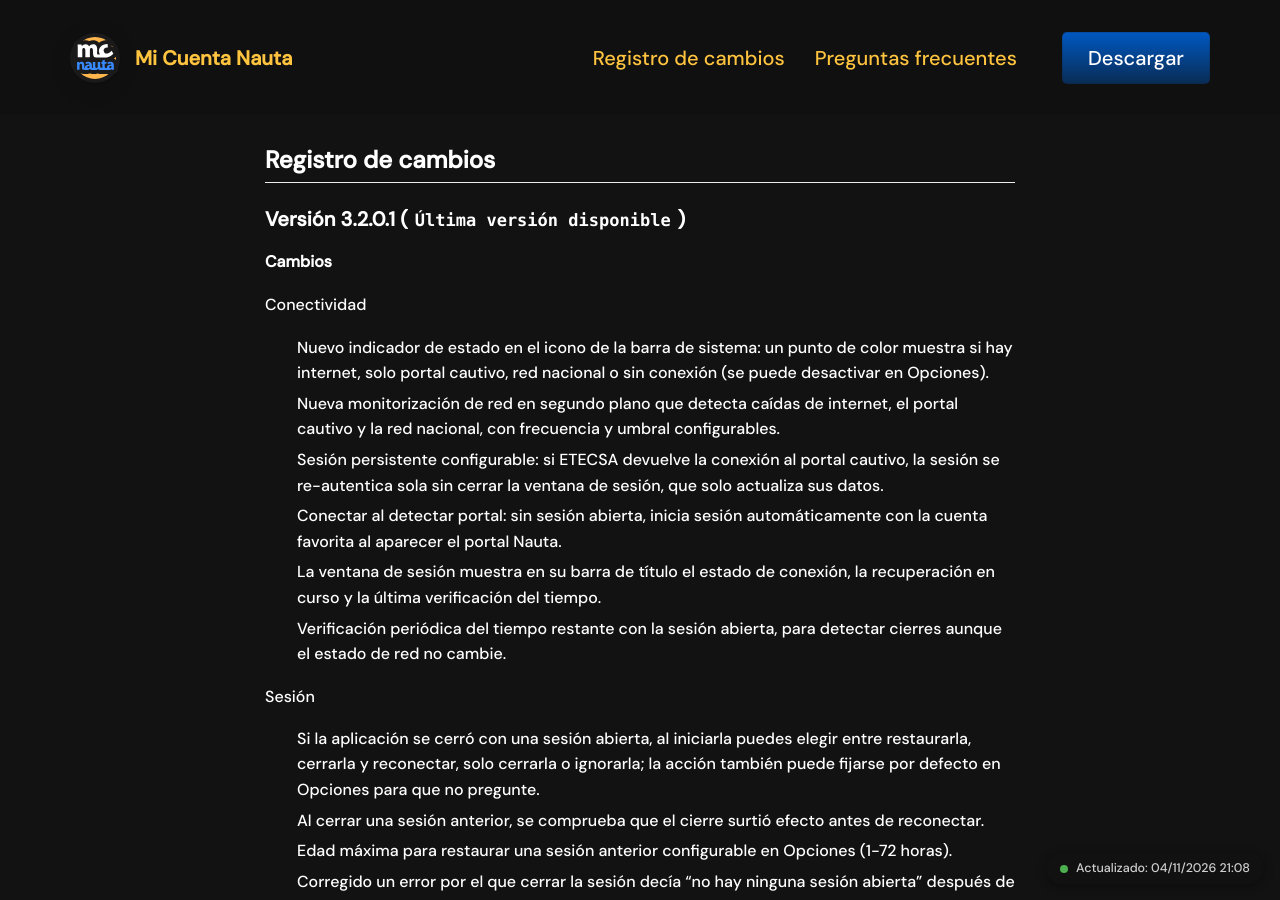
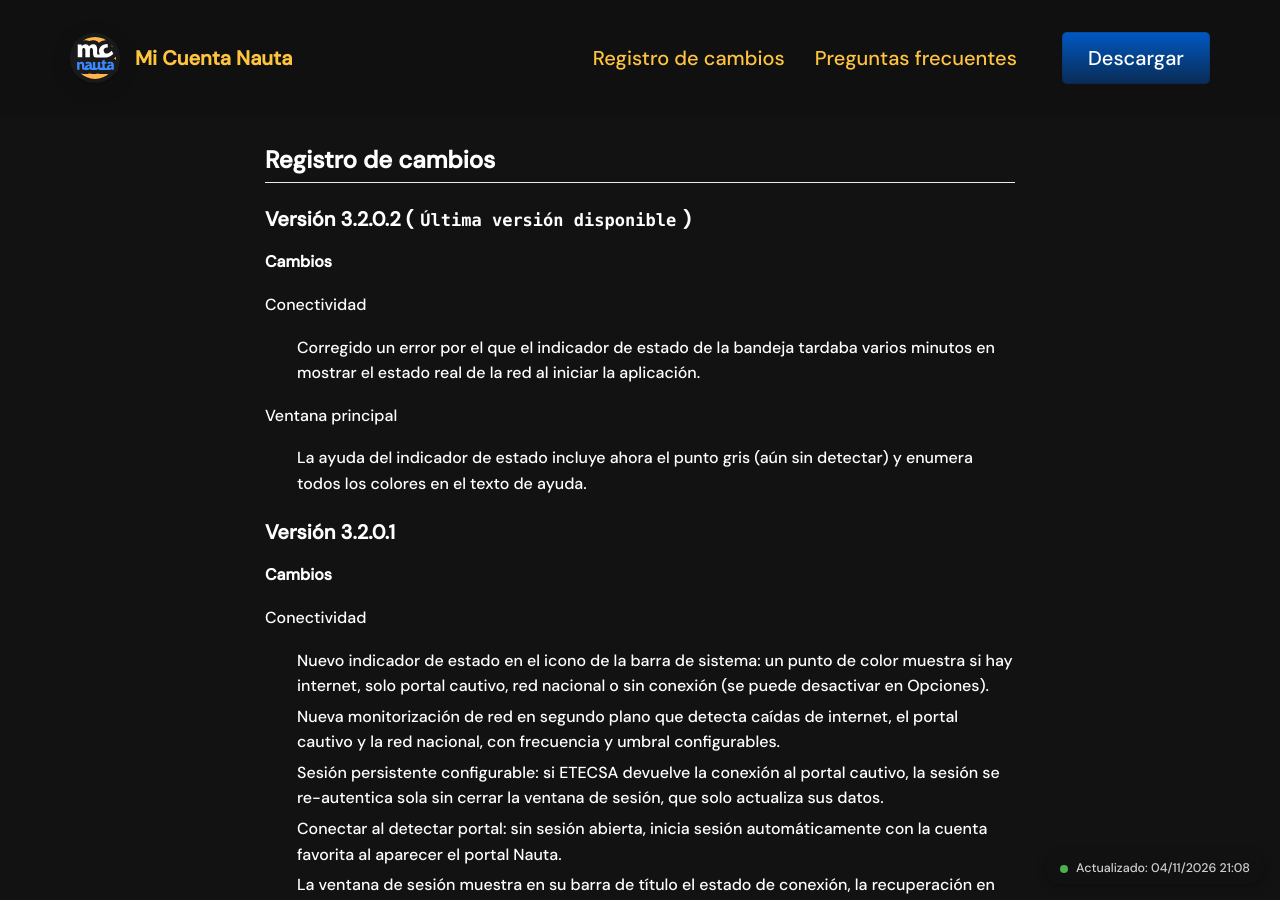
Before and after one commit to micuentanauta/micuentanauta.github.io, a Jekyll site: the page built from _pages/changelog.md, in a window 1280 px wide and 900 px high. Built offline with Jekyll 4.4.1, drawn with Linux system fonts in a browser that asks for light colours.

Commit message:
release: v3.2.0.2 (indicador sin espera de arranque + leyenda completa)
Generated with [Devin](https://devin.ai)

Co-Authored-By: Devin <158243242+devin-ai-integration[bot]@users.noreply.github.com>

```diff
--- a/_config.yml
+++ b/_config.yml
@@ -6,7 +6,7 @@ url: https://micuentanauta.github.io # Required for canonical URLs, sitemap and
 # windows_link                              : downloads/windows/mcn-2.0.2021.1005beta.rar
 # windows_link                              : https://bit.ly/mcn2020211006betasetup
 # Las releases se publican en el repo público de GitHub; /releases/latest siempre apunta a la última.
-windows_link: https://bit.ly/mcn3201
+windows_link: https://bit.ly/mcn3202
 
 # Organización oficial (SEO de marca y metadatos de publicación)
 organization_url: https://github.com/micuentanauta
@@ -15,7 +15,7 @@ organization_url: https://github.com/micuentanauta
 # download_sha256 corresponde a Mi.Cuenta.Nauta.v<versión>.Setup.exe (net48) del último release.
 download_date: 2026.11.04
 download_size_mb: 5.9
-download_sha256: 60C5146EA09465E91D043B3FD0995A544E65CB11D819DB8C5F90B78E9AC5C63E
+download_sha256: D858DA1FED7C411F492E00E148AE10B2643A9B1CF14A4766BF49AD13C9A4D716
 # App Info
 ios_app_id: # Required. Enter iOS app ID to automatically populate name, price and icons (e.g. 718043190).
 ios_app_country: # Required outside USA. Enter 2 letter country code as in https://en.wikipedia.org/wiki/ISO_3166-1_alpha-2
@@ -28,7 +28,7 @@ contact_form: https://formspree.io/f/mnndkyaw
 
 app_icon: assets/mcn-icon.svg # Automatically populates if not set and if iOS app ID is set.  Otherwise enter path to icon file manually.
 app_name: Mi Cuenta Nauta # Automatically populates if not set and if iOS app ID is set.  Otherwise enter manually.
-app_version: v3.2.0.1
+app_version: v3.2.0.2
 app_description: Mi Cuenta Nauta facilita la interacción con ETECSA y te permite un entorno seguro a la hora de conectarse a internet
 
 enable_smart_app_banner: false # Set to true to show a smart app banner at top of page on mobile devices.
--- a/_pages/changelog.md
+++ b/_pages/changelog.md
@@ -6,7 +6,17 @@ include_in_header: true
 
 ## Registro de cambios
 
-### **Versión 3.2.0.1** (`Última versión disponible`)
+### **Versión 3.2.0.2** (`Última versión disponible`)
+
+**Cambios**
+
+Conectividad
+* Corregido un error por el que el indicador de estado de la bandeja tardaba varios minutos en mostrar el estado real de la red al iniciar la aplicación.
+
+Ventana principal
+* La ayuda del indicador de estado incluye ahora el punto gris (aún sin detectar) y enumera todos los colores en el texto de ayuda.
+
+### **Versión 3.2.0.1**
 
 **Cambios**
 
```
Also changed, not shown: api/micuentanauta_updates.json (+13 -4 lines).
